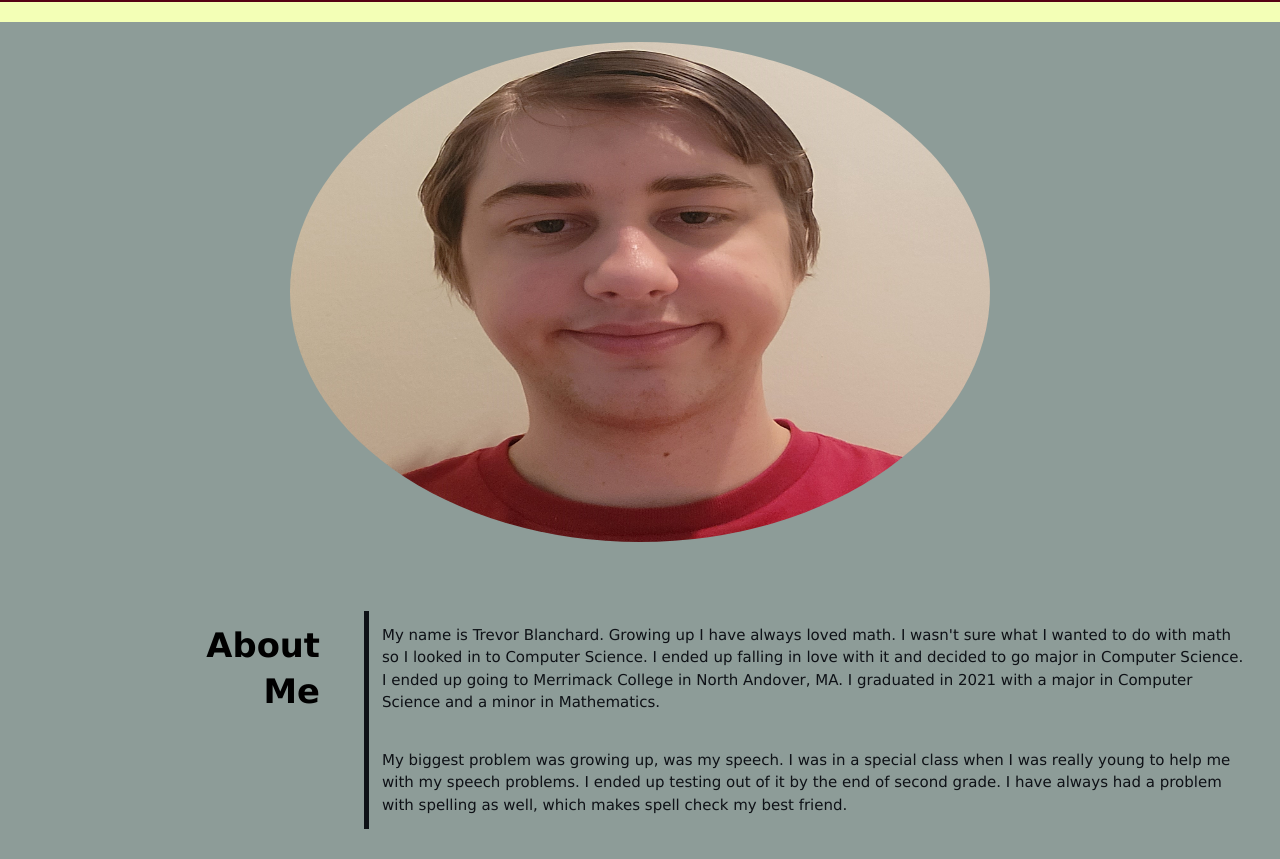
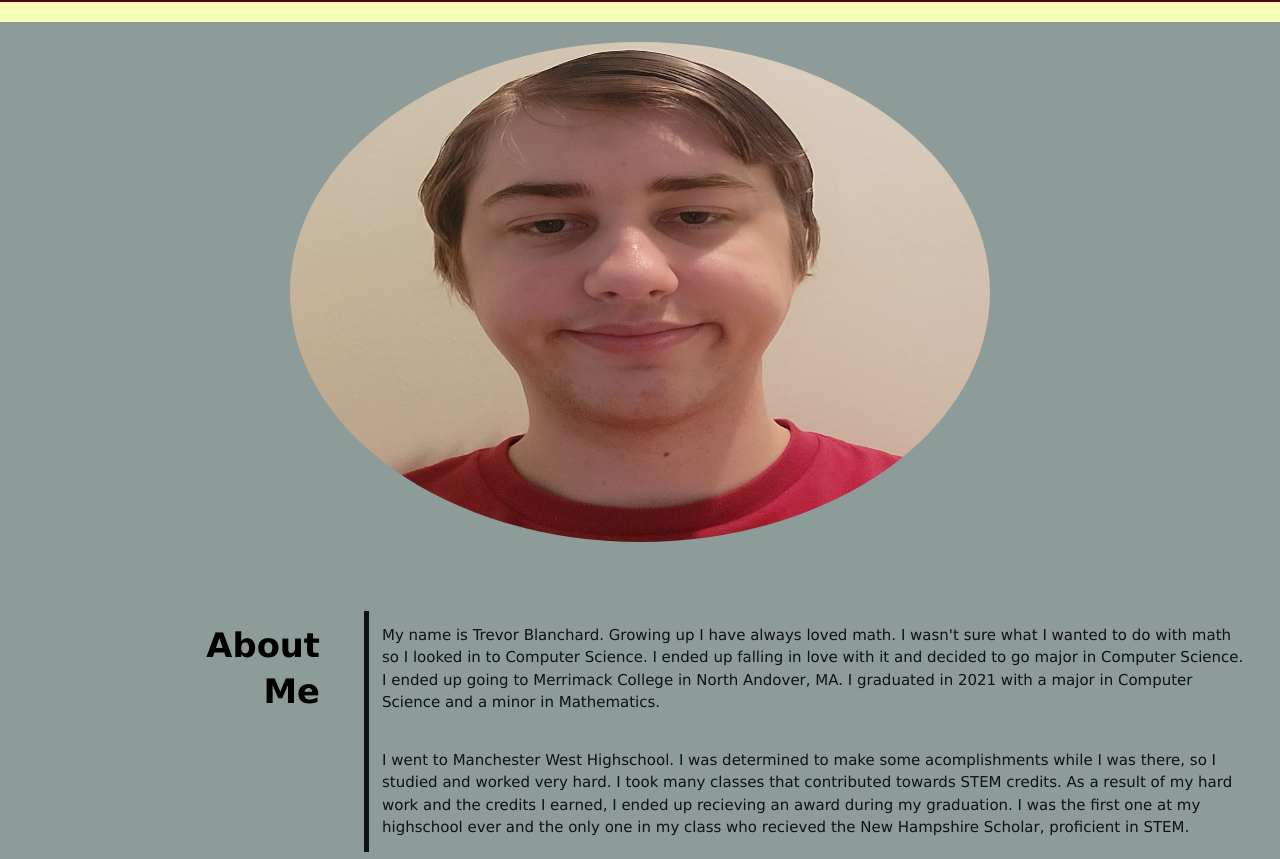
Before and after one commit to blanchardt/week-2-challenge, a plain HTML site: page index.html in a window 1280 px wide. Shown: the part 93-952 px from the top of the page. Drawn offline with Linux system fonts and the light colour scheme.

Commit message:
adjusted the about me section.

```diff
--- a/index.html
+++ b/index.html
@@ -54,9 +54,10 @@
                         Computer Science and a minor in Mathematics.
                     </p>
                     <p>
-                        My biggest problem was growing up, was my speech.  I was in a special class when I was really young to help me
-                        with my speech problems.  I ended up testing out of it by the end of second grade.  I have always had a problem
-                        with spelling as well, which makes spell check my best friend.
+                        I went to Manchester West Highschool.  I was determined to make some acomplishments while I was there, so I
+                        studied and worked very hard.  I took many classes that contributed towards STEM credits.  As a result of my
+                        hard work and the credits I earned, I ended up recieving an award during my graduation.  I was the first one
+                        at my highschool ever and the only one in my class who recieved the New Hampshire Scholar, proficient in STEM.
                     </p>
                 </div>
             </section>
```
